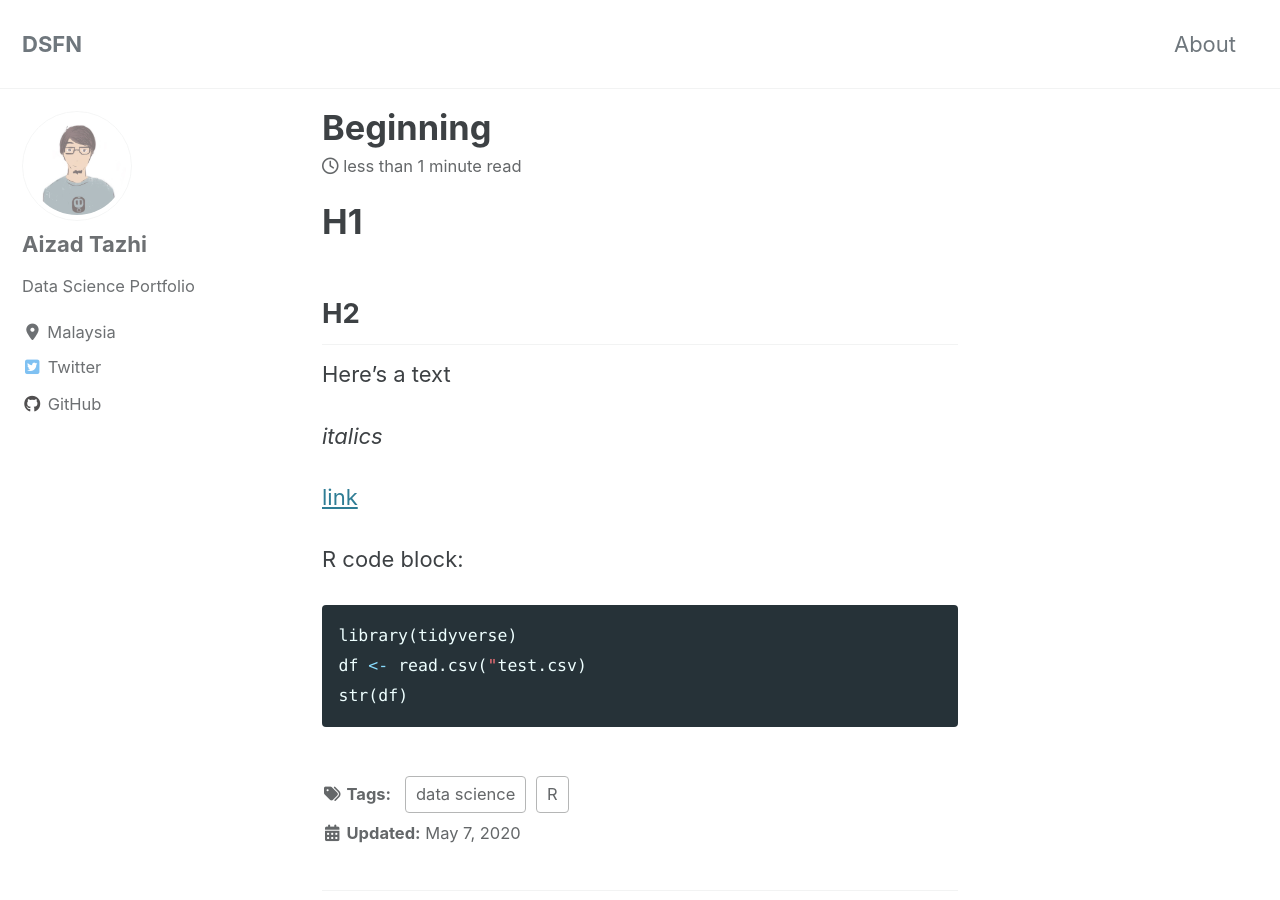
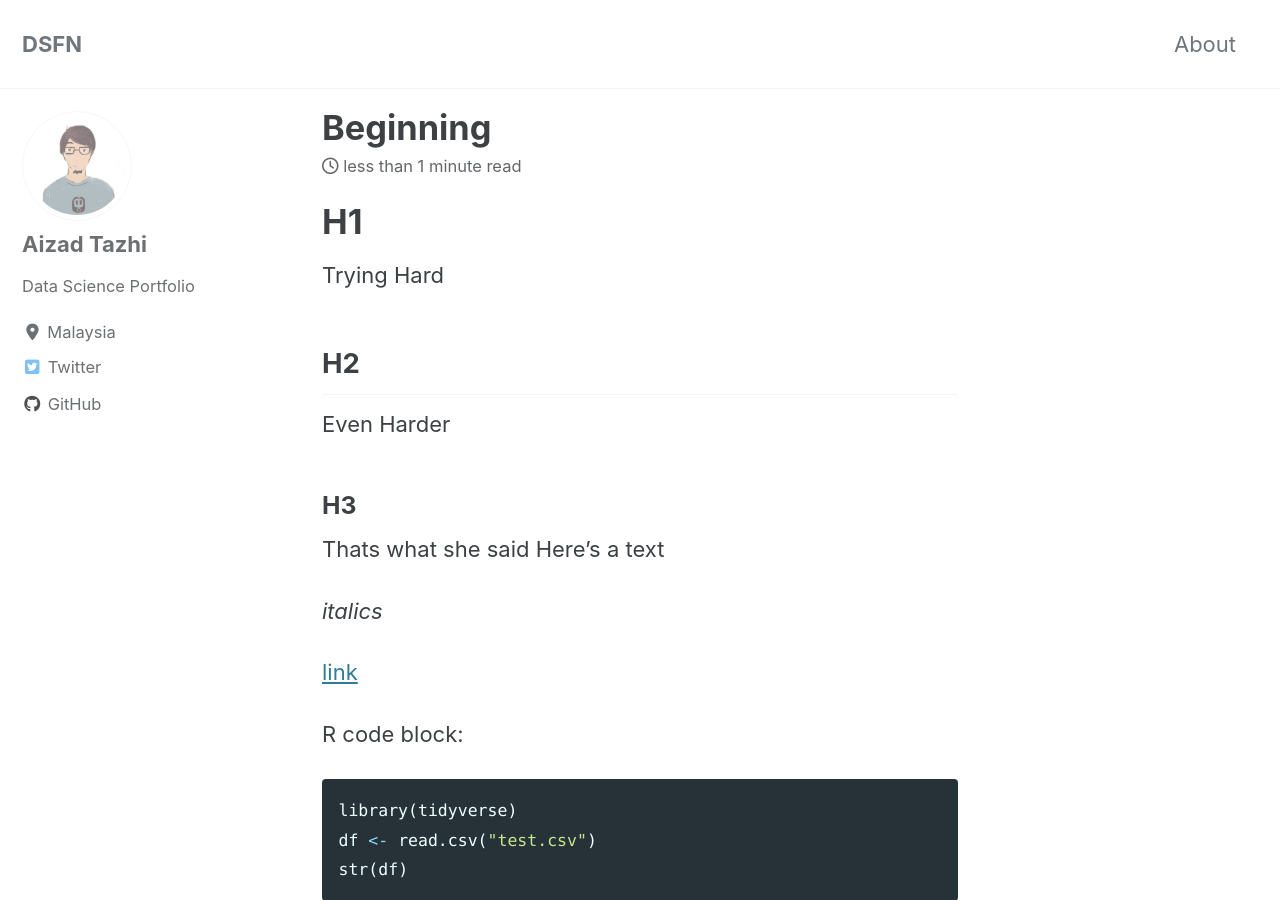
Before and after one commit to aizad1125/aizad1125.github.io, a Jekyll site: the page built from _posts/2020-05-07-beginning.md, in a window 1280 px wide and 900 px high. Built offline with Jekyll 4.4.1, drawn with Linux system fonts in a browser that asks for light colours; cached includes are drawn as plain includes; nearby versions of some CDN libraries.

Commit message:
edit post

````diff
--- a/_posts/2020-05-07-beginning.md
+++ b/_posts/2020-05-07-beginning.md
@@ -7,8 +7,13 @@ excerpt: "Data science, R"
 
 # H1
 
+Trying Hard
 ## H2
 
+Even Harder
+### H3
+
+Thats what she said
 Here's a text
 
 *italics*
@@ -18,6 +23,6 @@ Here's a text
 R code block:
 ```r
 library(tidyverse)
-df <- read.csv("test.csv)
+df <- read.csv("test.csv")
 str(df)
 ```
````
